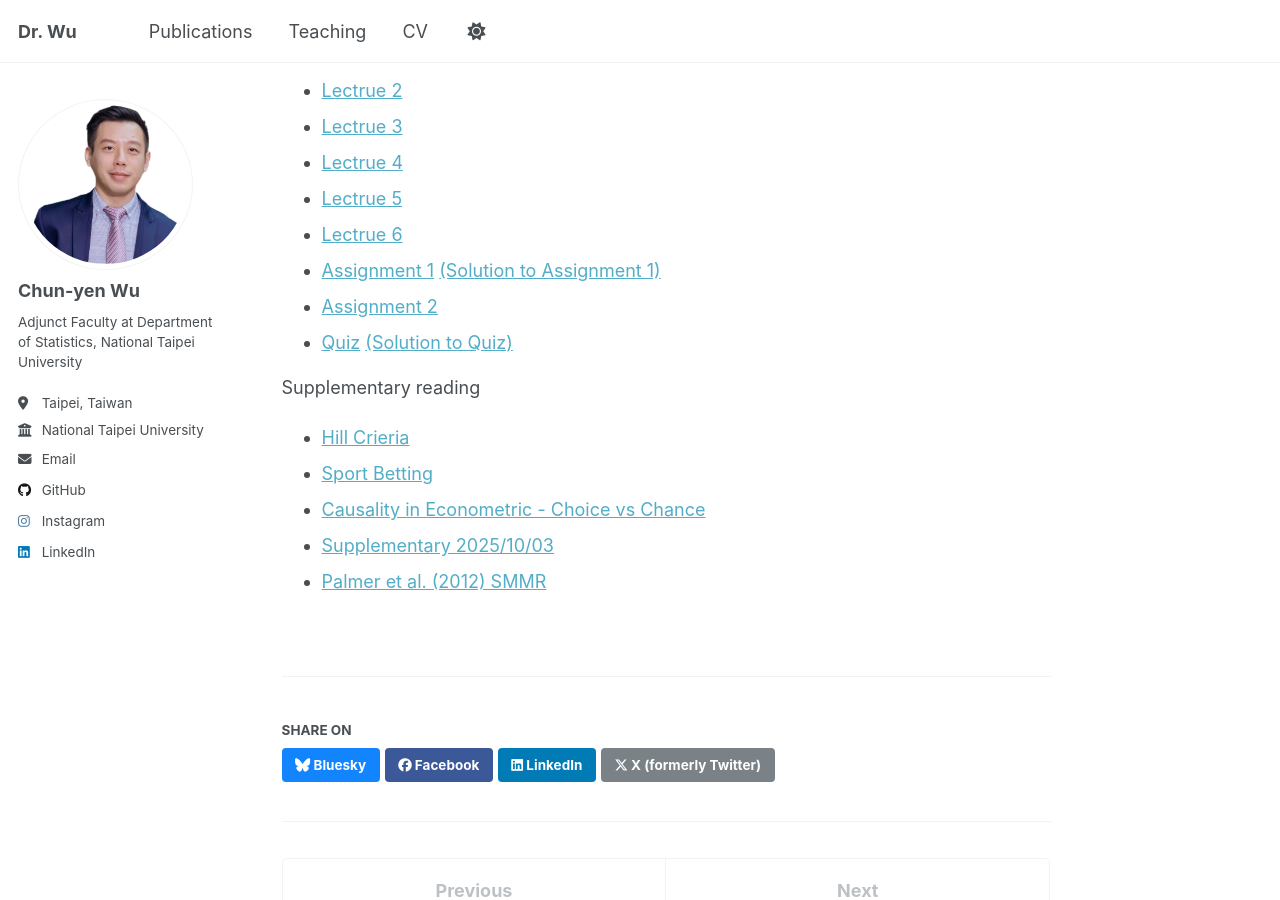
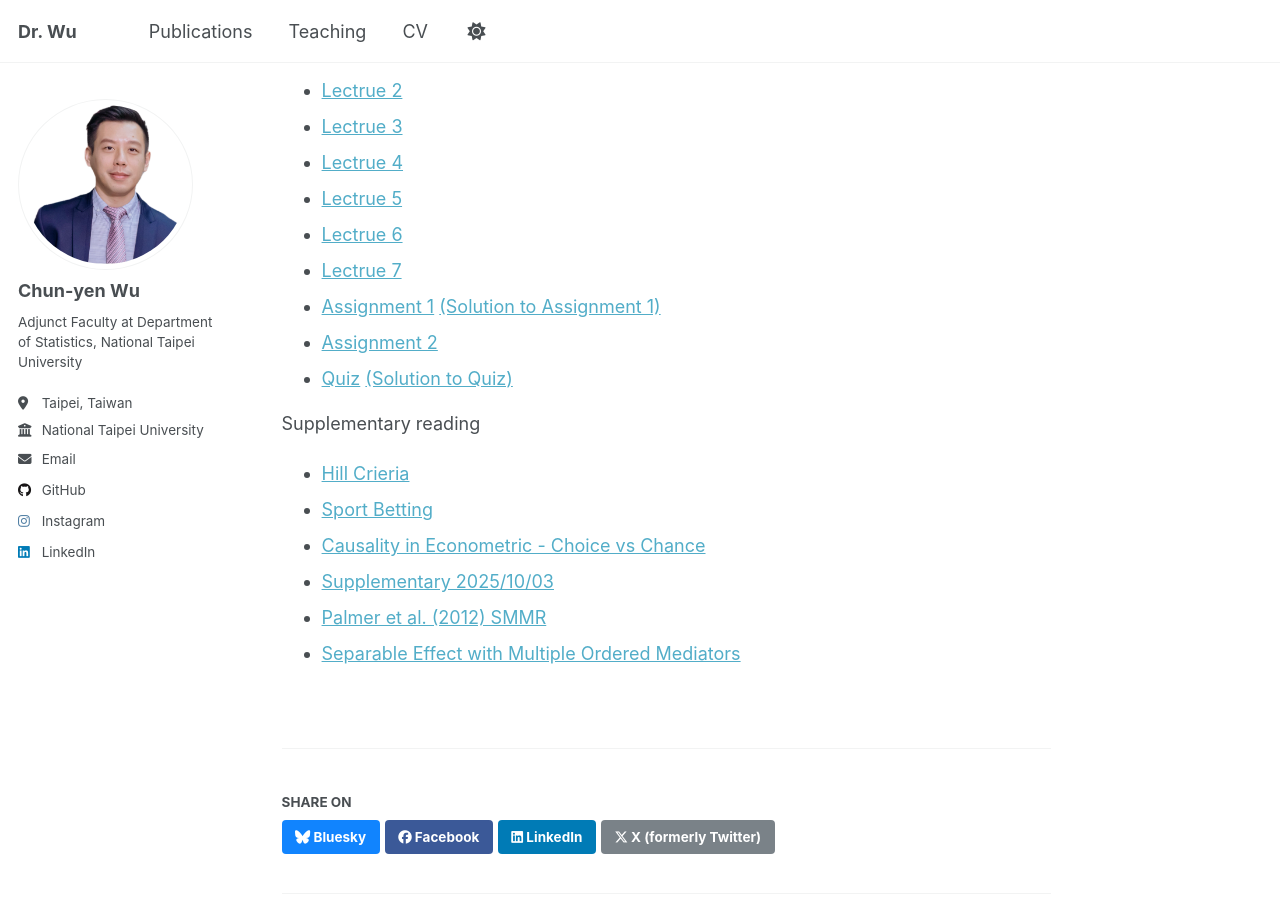
Before and after one commit to SashaWuNYCU/sashawunycu.github.io, a Jekyll site: the page built from _teaching/2025-1st-semester-teaching.md, in a window 1280 px wide and 900 px high, scrolled down 603 px. Built offline with Jekyll 4.4.1, drawn with Linux system fonts in a browser that asks for light colours; a script that is not in the unit is left out.

Commit message:
upload Lec7 and Reference Journal Paper ver 251124

```diff
--- a/_teaching/2025-1st-semester-teaching.md
+++ b/_teaching/2025-1st-semester-teaching.md
@@ -27,6 +27,7 @@ Lectures
 - [Lectrue 4](http://sashawunycu.github.io/files/U4370/Lec4.pdf)
 - [Lectrue 5](http://sashawunycu.github.io/files/U4370/Lec5.pdf)
 - [Lectrue 6](http://sashawunycu.github.io/files/U4370/Lec6.pdf)
+- [Lectrue 7](http://sashawunycu.github.io/files/U4370/Lec7.pdf)
 - [Assignment 1](http://sashawunycu.github.io/files/U4370/U4370_HW1.pdf)
   [(Solution to Assignment 1)](http://sashawunycu.github.io/files/U4370/U4370_HW1_Sol.pdf)
 - [Assignment 2](http://sashawunycu.github.io/files/U4370/U4370_HW2.pdf)
@@ -39,3 +40,4 @@ Supplementary reading
 - [Causality in Econometric - Choice vs Chance](http://sashawunycu.github.io/files/U4370/Causal_Econ.pdf)
 - [Supplementary 2025/10/03](http://sashawunycu.github.io/files/U4370/Supplementary_251003.pdf)
 - [Palmer et al. (2012) SMMR](http://sashawunycu.github.io/files/U4370/Palmer_SMMR.pdf)
+- [Separable Effect with Multiple Ordered Mediators](http://sashawunycu.github.io/files/U4370/NE_SE_PSE.pdf)
```
Also changed, not shown: 2 other files.
